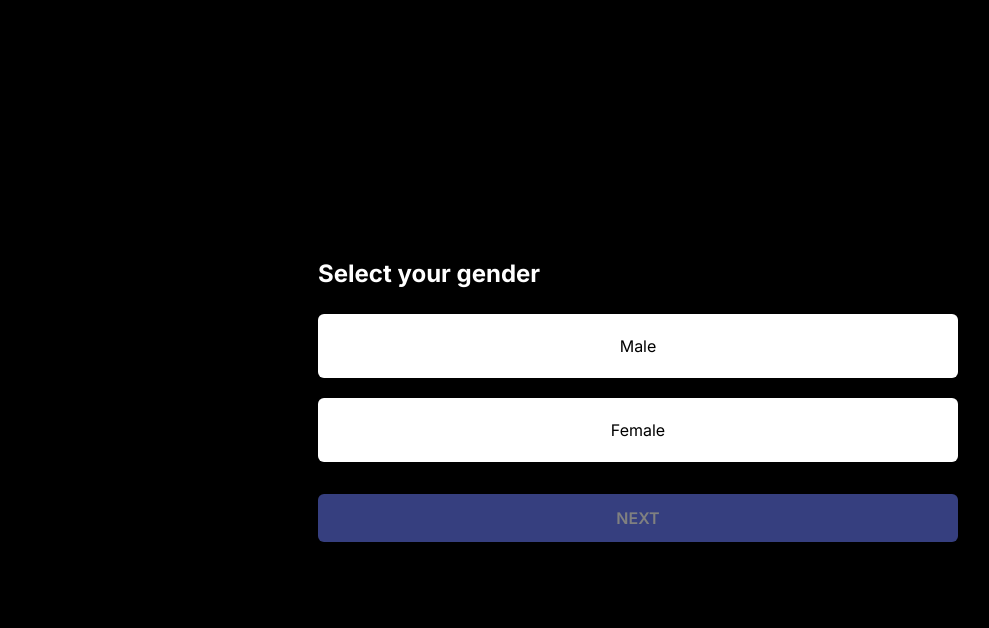
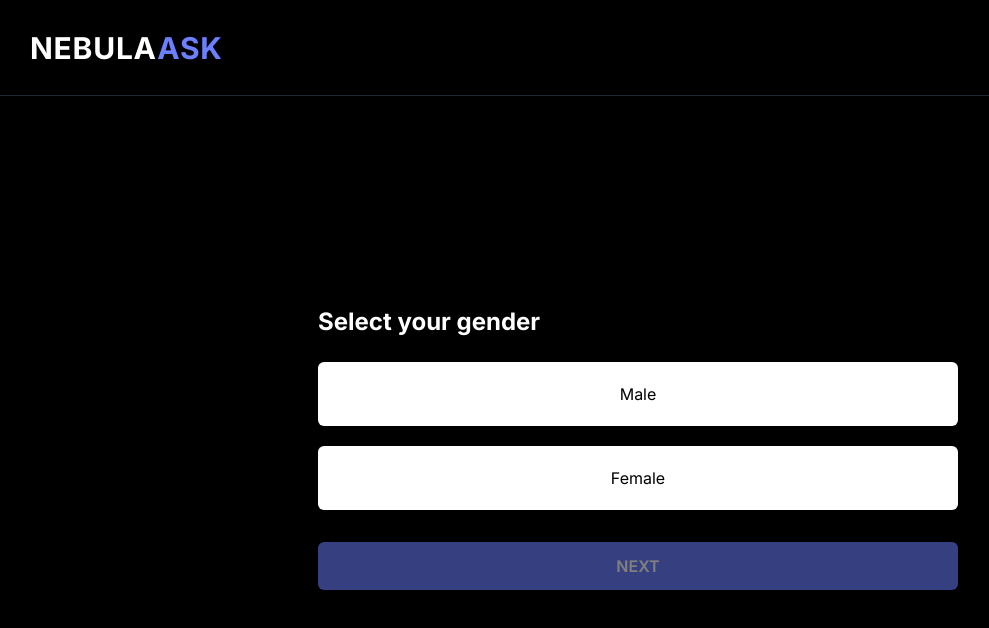
Before and after one commit to SalIin/nebula-ask, a Next.js app: page /question/e5d085c6-b67b-4aa5-bd0c-3f0b843c62ad in a window 1280 px wide. Shown: the top 628 px of the page, without its empty margins (2-991 px from the left). Built offline with nearby package versions, Linux system fonts and the light colour scheme.

Commit message:
Layout & navigation improvements

```diff
--- a/app/layout.tsx
+++ b/app/layout.tsx
@@ -1,12 +1,14 @@
 import type { Metadata } from "next";
 import { Inter } from "next/font/google";
+
+import Header from "@/components/Header";
 
 import "./globals.css";
 
 const inter = Inter({ subsets: ["latin"] });
 
 export const metadata: Metadata = {
-  title: "OBRIO Survey",
+  title: "Nebula Ask",
   description: "OBRIO test application",
 };
 
@@ -17,7 +19,10 @@ export default function RootLayout({
 }) {
   return (
     <html lang="en">
-      <body className={inter.className}>{children}</body>
+      <body className={inter.className}>
+        <Header />
+        {children}
+      </body>
     </html>
   );
 }
--- a/app/page.tsx
+++ b/app/page.tsx
@@ -1,5 +1,20 @@
-export default function Home() {
+import Link from "@/components/ui/Link";
+
+import { getQuestions } from "@/utils/question";
+
+import { ROUTES } from "@/constants/routes";
+
+export default async function Home() {
+  const qestions = await getQuestions();
+
+  const firstQuestionId = qestions[0].id;
+
   return (
-    <main className="flex min-h-screen flex-col items-center justify-between p-24"></main>
+    <main className="flex min-h-[calc(100dvh_-_6rem)] flex-col items-center justify-center p-24">
+      <h1 className="font-bold text-3xl mb-6">Let&apos;s start the journey!</h1>
+      <Link href={`${ROUTES.QUESTIONS}/${firstQuestionId}`} variant="button">
+        Proceed
+      </Link>
+    </main>
   );
 }
--- a/app/question/[step]/page.tsx
+++ b/app/question/[step]/page.tsx
@@ -14,7 +14,7 @@ export default async function QuestionPage({ params }: QuestionPageProps) {
   if (!question) return null;
 
   return (
-    <main className="flex min-h-screen flex-col items-center justify-center p-24">
+    <main className="flex min-h-[calc(100dvh_-_6rem)] flex-col items-center justify-center p-24">
       <SurveyForm question={question} />
     </main>
   );
@@ -23,8 +23,7 @@ export default async function QuestionPage({ params }: QuestionPageProps) {
 export async function generateStaticParams() {
   const questions = await getQuestions();
 
-  // TODO: type fix
-  return questions.map((question: any) => ({
+  return questions.map((question) => ({
     step: question.id,
   }));
 }
--- /dev/null
+++ b/components/Header/Header.tsx
@@ -0,0 +1,15 @@
+import Link from "@/components/ui/Link";
+import { ROUTES } from "@/constants/routes";
+
+export const Header: React.FC = () => {
+  return (
+    <header className="h-24 px-8 flex items-center border-b border-gray-800">
+      <Link
+        customClassName="text-3xl tracking-wide font-bold uppercase"
+        href={`${ROUTES.HOME}`}
+      >
+        Nebula<span className="text-brand-500">Ask</span>
+      </Link>
+    </header>
+  );
+};
--- /dev/null
+++ b/components/Header/index.ts
@@ -0,0 +1,3 @@
+import { Header } from "./Header";
+
+export default Header;
--- /dev/null
+++ b/components/ui/Link/Link.tsx
@@ -0,0 +1,29 @@
+import NextLink, { LinkProps as NextLinkProps } from "next/link";
+import clsx from "clsx";
+
+interface LinkProps extends NextLinkProps {
+  children: React.ReactNode;
+  customClassName?: string;
+  variant?: "default" | "button";
+}
+
+export const Link: React.FC<LinkProps> = ({
+  variant = "default",
+  customClassName = "",
+  children,
+  ...restProps
+}) => {
+  const linkClassNames = {
+    default: clsx("", customClassName),
+    button: clsx(
+      "bg-brand-500 text-white py-3 px-5 transition font-semibold uppercase hover:opacity-90 rounded-md disabled:opacity-50",
+      customClassName
+    ),
+  };
+
+  return (
+    <NextLink className={linkClassNames[variant]} {...restProps}>
+      {children}
+    </NextLink>
+  );
+};
--- /dev/null
+++ b/components/ui/Link/index.ts
@@ -0,0 +1,3 @@
+import { Link } from "./Link";
+
+export default Link;
--- /dev/null
+++ b/constants/routes.ts
@@ -0,0 +1,5 @@
+export const ROUTES = {
+  HOME: "/",
+  QUESTIONS: "/question",
+  FINISH: "/finish",
+};
--- a/next.config.js
+++ b/next.config.js
@@ -1,4 +1,3 @@
-/** @type {import('next').NextConfig} */
-const nextConfig = {}
+const nextConfig = {};
 
-module.exports = nextConfig
+module.exports = nextConfig;
```
